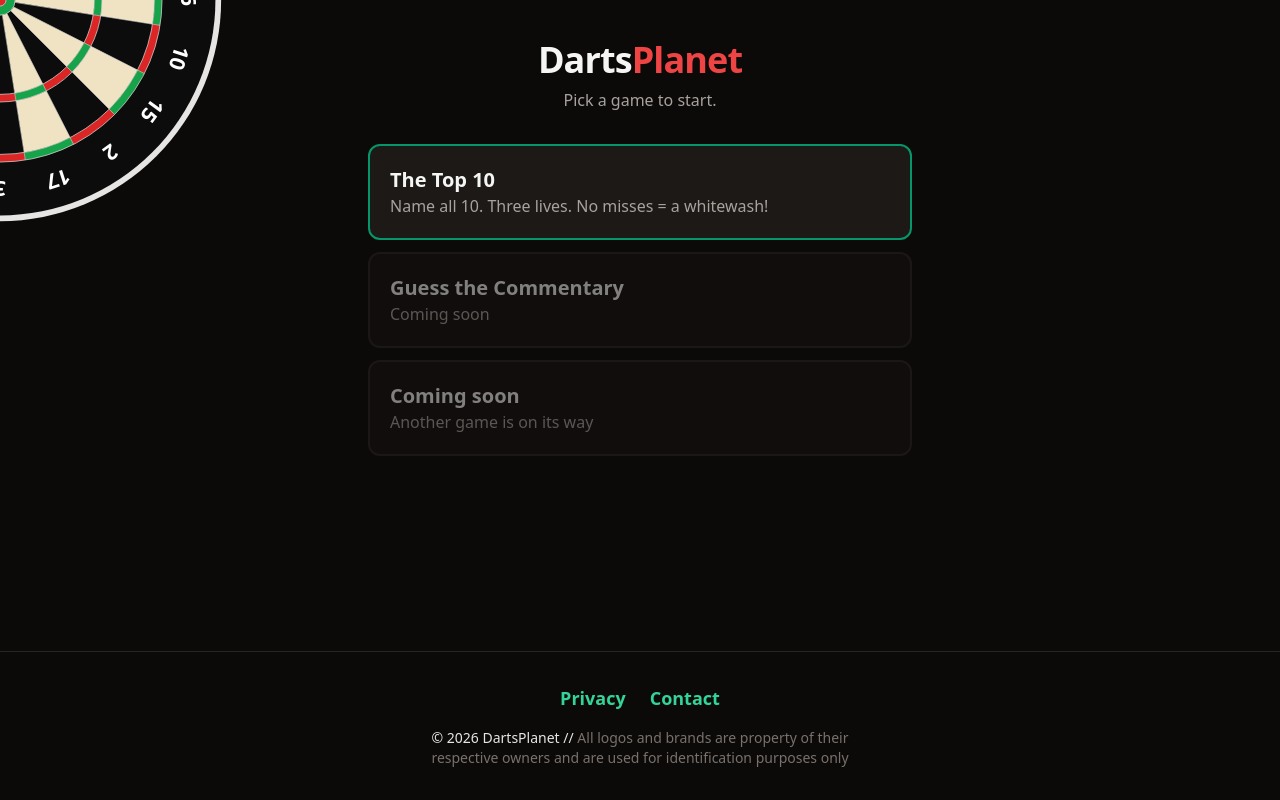
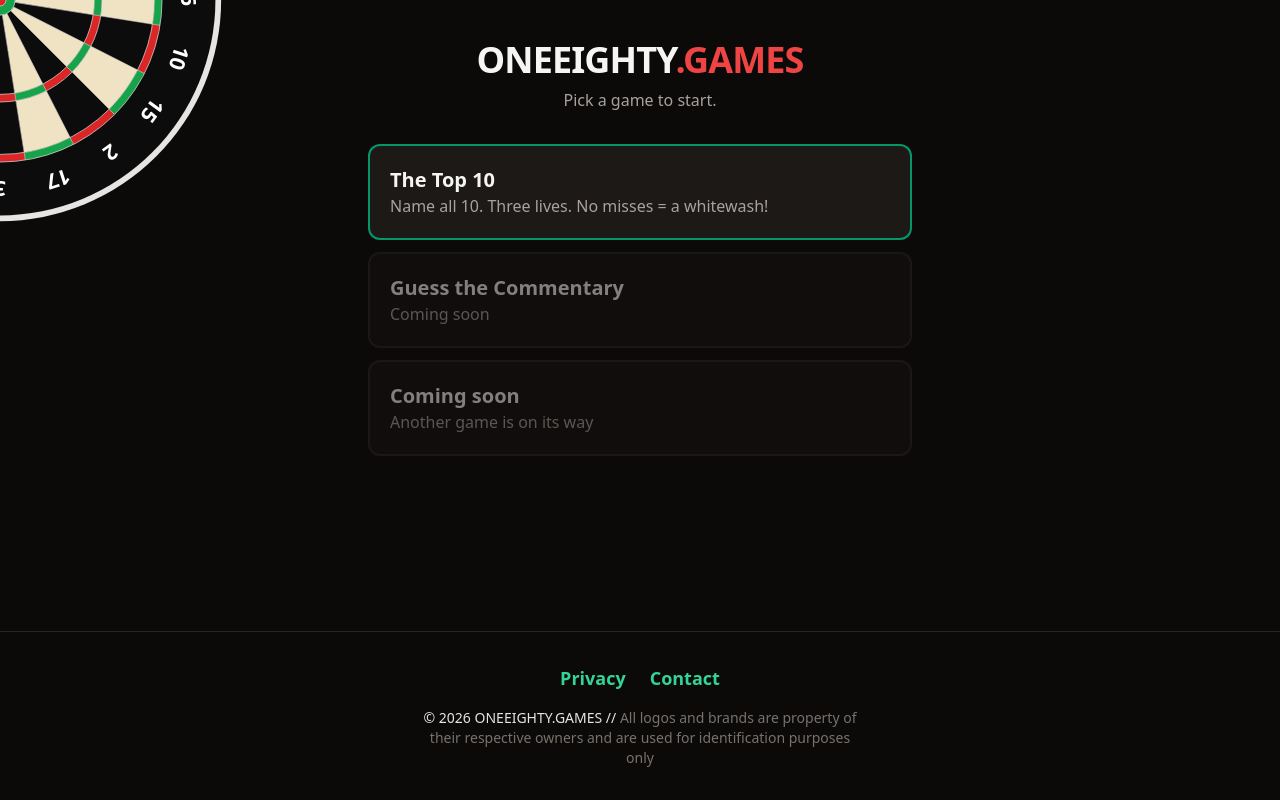
Before and after one commit to dartsplanet180/darts-planet, a React (Vite) app: page / in a window 1280 px wide. Built offline with nearby package versions, Linux system fonts and the light colour scheme.

Commit message:
Rename site from DartsPlanet to ONEEIGHTY.GAMES

```diff
--- a/src/App.jsx
+++ b/src/App.jsx
@@ -1,7 +1,7 @@
 import { useEffect, useMemo, useRef, useState } from "react";
 
 /* ═════════ SITE SETTINGS – change these ═════════ */
-const SITE_NAME = "DartsPlanet";
+const SITE_NAME = "ONEEIGHTY.GAMES";
 const CONTACT_EMAIL = "dartsplanet180@gmail.com";
 
 /* ═════════ 1. PLAYERS (used for autocomplete) ═════════
@@ -323,7 +323,7 @@ function Card({ title, sub, onClick, disabled }) {
 function MainMenu({ onPlay }) {
   return (
     <div className="mx-auto w-full max-w-xl px-4 py-10">
-      <h1 className="text-center text-4xl font-black tracking-tight">Darts<span className="text-red-500">Planet</span></h1>
+      <h1 className="text-center text-4xl font-black tracking-tight">ONEEIGHTY<span className="text-red-500">.GAMES</span></h1>
       <p className="mt-2 text-center text-stone-400">Pick a game to start.</p>
       <div className="mt-8 space-y-3">
         {GAMES.map((g) => (
@@ -360,14 +360,13 @@ const ringPath = (r1, r2, a0, a1) => {
 };
 
 function Dartboard() {
-  // Board centre sits on the page corner, so only one quarter is visible. It turns very slowly.
-  const still = typeof window !== "undefined" && window.matchMedia?.("(prefers-reduced-motion: reduce)").matches;
+  // Board centre sits on the page corner, so only one quarter is visible. It turns once every 60 seconds (change dur="60s" to speed up or slow down).
   const BLACK = "#0c0c0c", CREAM = "#efe3c4", RED = "#dc2626", GREEN = "#16a34a", WIRE = "#d6d3d1";
   return (
     <div aria-hidden="true" className="pointer-events-none absolute left-0 top-0 z-0 h-28 w-28 sm:h-44 sm:w-44 md:h-56 md:w-56">
       <svg viewBox="0 0 235 235" className="h-full w-full">
         <g>
-          {!still && <animateTransform attributeName="transform" type="rotate" from="0" to="360" dur="180s" repeatCount="indefinite" />}
+          <animateTransform attributeName="transform" type="rotate" from="0" to="360" dur="60s" repeatCount="indefinite" />
           <circle r="232" fill="#e7e5e4" />
           <circle r="226" fill={BLACK} />
           {BOARD_ORDER.map((n, i) => {
```
